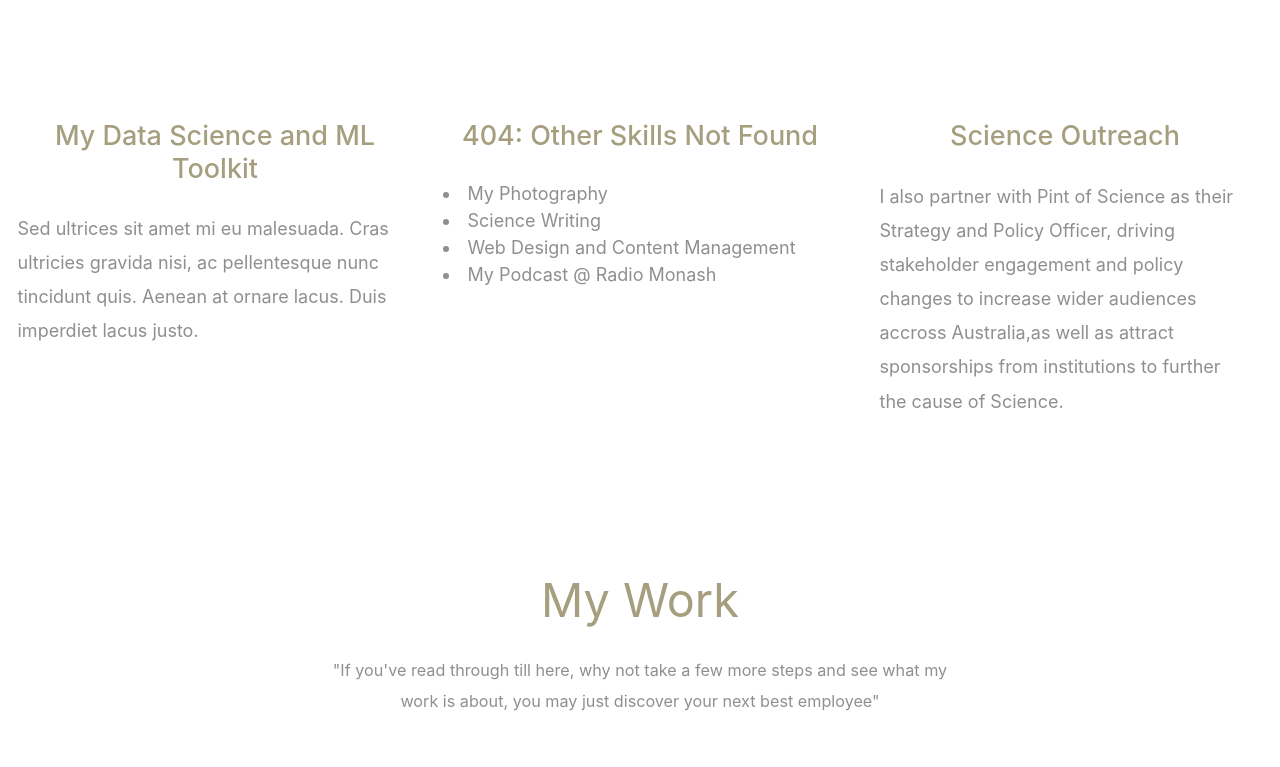
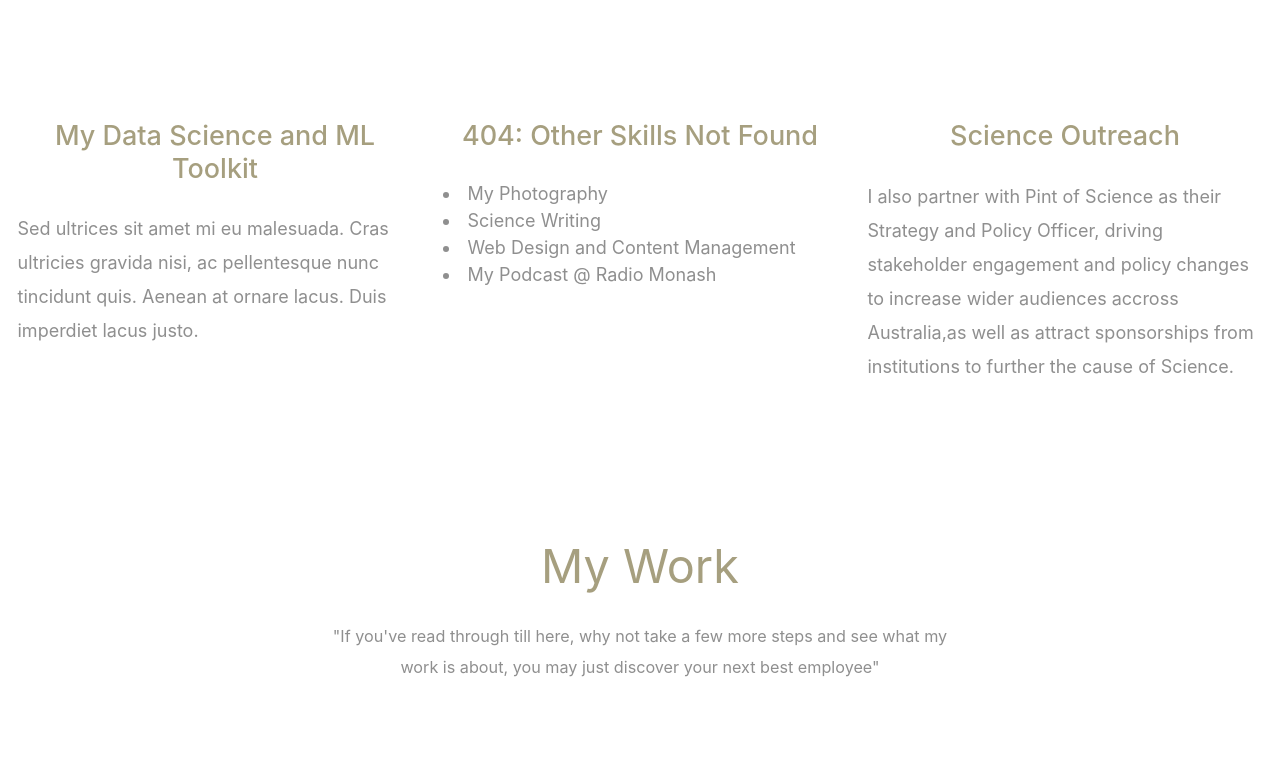
Before and after one commit to bit-guru/about-me, a plain HTML site: page index.html in a window 1280 px wide. Shown: the part 1386-2153 px from the top of the page. Drawn offline with Linux system fonts and the light colour scheme.

Commit message:
Add files via upload

```diff
--- a/index.html
+++ b/index.html
@@ -103,7 +103,7 @@
             <li>My Podcast @ Radio Monash</li>
           </p>
         </div>
-        <div class="col-lg-4 mt-5 mt-lg-0 px-4">
+        <div class="col-lg-4 mt-5 mt-lg-0 px-10">
 
           <h4 class="text-center tm-text-primary mb-4">Science Outreach</h4>
           <p>
```
